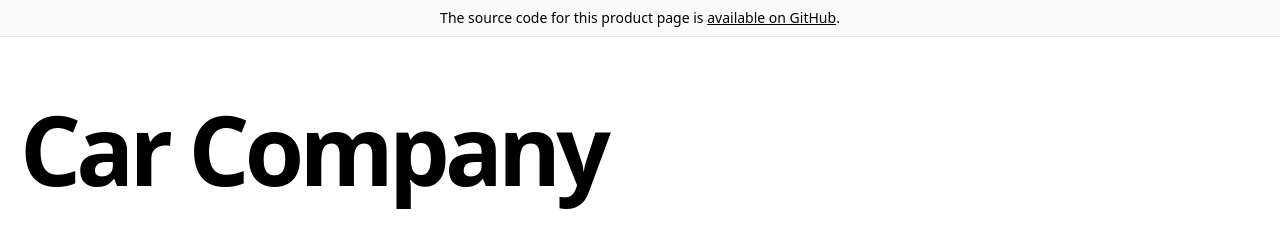
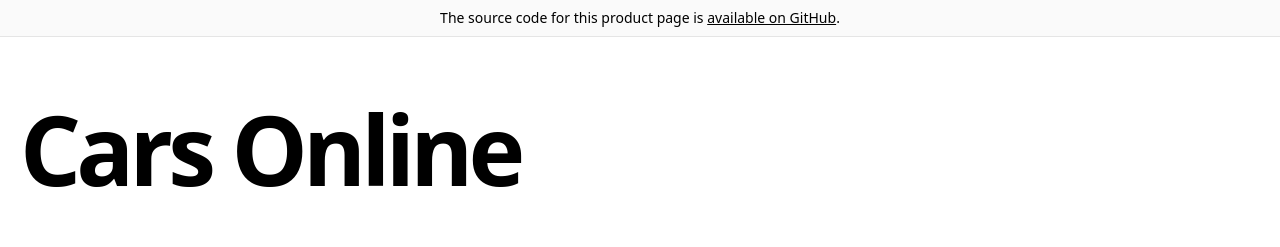
Before and after one commit to cloudinary-training/cld-product-gallery-nextjs, a Next.js app: page / in a window 1280 px wide. Shown: the top 247 px of the page. Built offline with nearby package versions, Linux system fonts and the light colour scheme.

Commit message:
change title

```diff
--- a/components/header.tsx
+++ b/components/header.tsx
@@ -4,7 +4,7 @@ const Header = () => {
   return (
     <h2 className="text-2xl md:text-4xl font-bold tracking-tight md:tracking-tighter leading-tight mb-5 mt-8">
       <Link href="/">
-        <a className="hover:underline">Car Company</a>
+        <a className="hover:underline">Cars Online</a>
       </Link>
     </h2>
   )
--- a/components/intro.tsx
+++ b/components/intro.tsx
@@ -4,7 +4,7 @@ const Intro = () => {
   return (
     <section className="flex-col md:flex-row flex items-center md:justify-between mt-16 mb-16 md:mb-12">
       <h1 className="text-5xl md:text-8xl font-bold tracking-tighter leading-tight md:pr-8">
-        Car Company
+        Cars Online
       </h1>
       {/* <h4 className="text-center md:text-left text-lg mt-5 md:pl-8">
         A statically generated blog example using{' '}
--- a/pages/index.tsx
+++ b/pages/index.tsx
@@ -20,7 +20,7 @@ const Index = ({ allPosts }: Props) => {
     <>
       <Layout>
         <Head>
-          <title>Car Company</title>
+          <title>Cars Online</title>
         </Head>
         <Container>
           <Intro />
```
